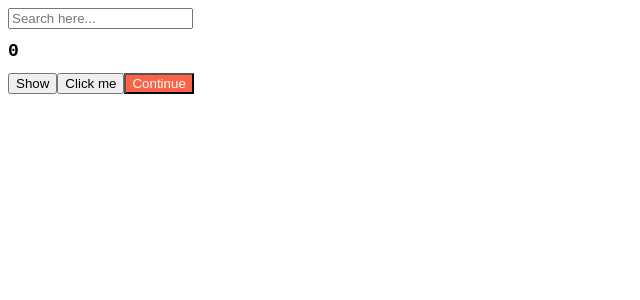
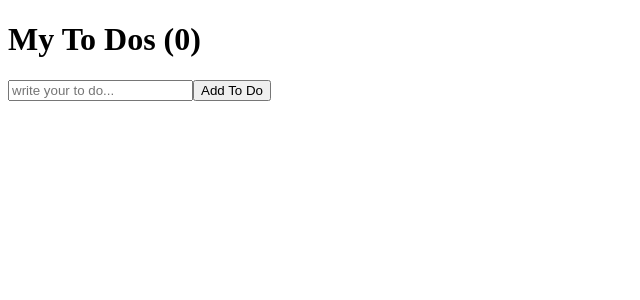
Before and after one commit to hanbinChae/React-MovieWebSite, a React (Create React App) app in the folder react-movie-app/: page / in a window 1280 px wide. Shown: the top 300 px of the page, without its empty margins (0-640 px from the left). Built offline with nearby package versions, Linux system fonts and the light colour scheme.

Commit message:
make to do list with react

```diff
--- a/react-movie-app/src/App.js
+++ b/react-movie-app/src/App.js
@@ -1,45 +1,25 @@
-import Button from "./Button"
-import styles from "./App.module.css"
-import { useState, useEffect } from "react";
+import { useState } from "react";
 
 function App() {
-  const [counter, setValue] = useState(0);
-  const [keyword,setKeyword] = useState("");
-  const [showing, setShowing] = useState(false);
-
-  const onClick=()=>setValue((prev)=>prev+1);
-  const onChange = (event) =>{
-    setKeyword(event.target.value);
-  }
-  const onClick2=()=>setShowing(prev => !prev);
-
-  function Hello(){
-    useEffect(()=>{
-     console.log("created!");
-     return () => console.log("destroyed!");
-    },[])
-    return <h2>Hello</h2>;
-  }
-  useEffect(()=>{
-    console.log("I run only once");
-  }, []);
-  useEffect(()=>{
-    if (keyword !=="" && keyword.length>5 ){
-      console.log("I run when 'keyword' changes.");
+  const [toDo, setToDo] = useState("");
+  const [toDos, setToDos] = useState([]);
+  const onChange = (event) => setToDo(event.target.value);
+  const onSubmit = (event) => {
+    event.preventDefault();
+    if(toDo===""){
+      return ;
     }
-  },[keyword])
-  useEffect(()=>{
-      console.log("I run when 'counter' changes.");
-  },[counter])
-
+    setToDo("");
+    setToDos(currentArray => [toDo, ...currentArray]);
+  };
+  console.log(toDos)
   return (
     <div>
-      <input value={keyword} onChange={onChange} type='text' placeholder="Search here..."/>
-      <h1 className={styles.title}>{counter}</h1>
-      {showing ? <Hello/> : null}
-      <button onClick={onClick2}>{showing ? "Hide" : "Show"}</button>
-      <button onClick={onClick}>Click me</button>
-      <Button text={"Continue"}/>
+      <h1>My To Dos ({toDos.length})</h1>
+        <form onSubmit={onSubmit}>
+          <input onChange={onChange} value={toDo} type="text" placeholder="write your to do..."/>
+          <button>Add To Do</button>
+        </form>
     </div>
   );
 }
--- a/react-movie-app/src/App.module.css
+++ /dev/null
@@ -1,4 +0,0 @@
-.title{
-    font-family: 'Courier New', Courier, monospace;
-    font-size: 18px;
-}
--- a/react-movie-app/src/Button.js
+++ /dev/null
@@ -1,12 +0,0 @@
-import PropTypes from "prop-types";
-import styles from "./Button.module.css";
-
-function Button({text}){
-    return <button className={styles.btn}>{text}</button>;
-}
-
-Button.propTypes = {
-    text : PropTypes.string.isRequired
-}
-
-export default Button;
--- a/react-movie-app/src/Button.module.css
+++ /dev/null
@@ -1,4 +0,0 @@
-.btn{
-    color: white;
-    background-color: tomato;
-}
```
